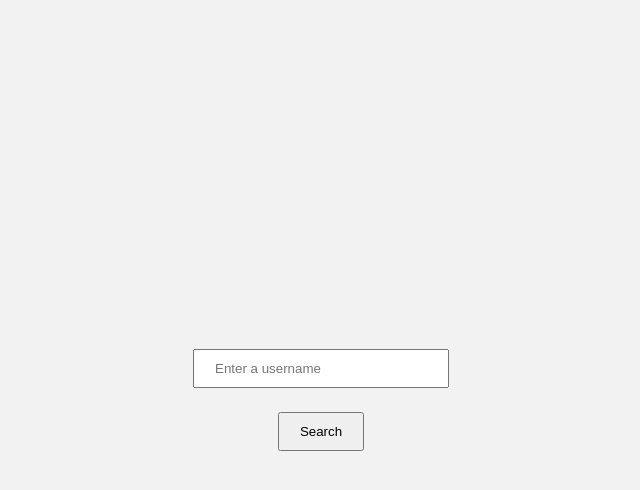
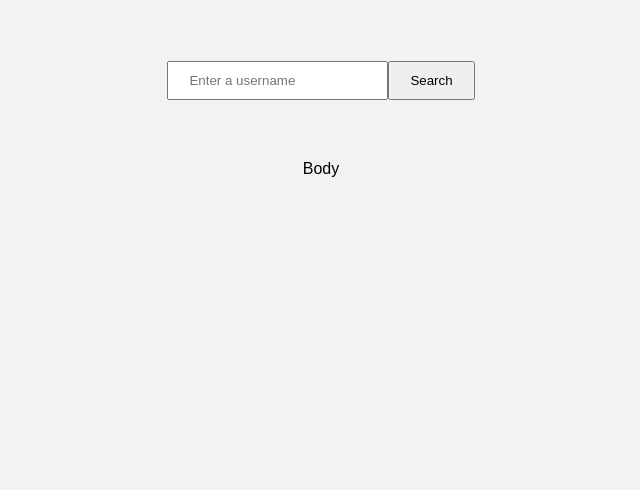
Before and after one commit to toakshh/Autonomize, a React (Vite) app: page / in a window 1280 px wide. Shown: the top 490 px of the page, without its empty margins (319-959 px from the left). Built offline with nearby package versions, Linux system fonts and the light colour scheme; no server answers.

Commit message:
created custom hook for fetching api

```diff
--- a/package.json
+++ b/package.json
@@ -10,6 +10,7 @@
     "preview": "vite preview"
   },
   "dependencies": {
+    "axios": "^1.6.5",
     "react": "^18.2.0",
     "react-dom": "^18.2.0"
   },
--- a/src/App.css
+++ b/src/App.css
@@ -2,4 +2,5 @@ main {
   display: flex;
   justify-content: center;
   align-items: center;
+  flex-direction: column;
 }
--- a/src/App.jsx
+++ b/src/App.jsx
@@ -1,10 +1,12 @@
 import "./App.css";
-import Form from "./components/Form";
+import Body from "./components/Body/Body";
+import Form from "./components/Form/Form";
 
 function App() {
   return (
     <main>
       <Form />
+      <Body />
     </main>
   );
 }
--- /dev/null
+++ b/src/components/Body/Body.jsx
@@ -0,0 +1,7 @@
+import React from "react";
+
+const Body = () => {
+  return <div>Body</div>;
+};
+
+export default Body;
--- a/src/components/Form.css
+++ b/src/components/Form/Form.css
@@ -1,17 +1,16 @@
 form {
   display: flex;
-  flex-direction: column;
+  flex-wrap: wrap;
   align-items: center;
   justify-content: center;
   /* border: 2px solid red; */
-  min-height: 100vh;
+  min-height: 20vh;
   width: 100%;
-  gap: 1.5rem;
   font-size: 4rem;
 }
 .userInput {
   padding: 10px 20px;
-  width: 20%;
+  min-width: 200px;
 }
 .formSubmit {
   padding: 10px 20px;
--- a/src/components/Form.jsx
+++ b/src/components/Form/Form.jsx
@@ -1,15 +1,19 @@
 import { useState } from "react";
 import "./Form.css";
+import { githubFetchURL } from "../../constants";
+import useApi from "../../hooks/useApi";
 
 const Form = () => {
   const [inputVal, setInputVal] = useState("");
+  const [data, loading, error, fetchData] = useApi();
   const handleSubmit = (e) => {
     e.preventDefault();
-    console.log(e.target.search.value);
+    fetchData(githubFetchURL + inputVal);
   };
   const handleChange = (e) => {
     setInputVal(e.target.value);
   };
+
   return (
     <form onSubmit={handleSubmit}>
       <input
@@ -20,6 +24,7 @@ const Form = () => {
         onChange={handleChange}
         className="userInput"
         placeholder="Enter a username"
+        required
       />
       <button className="formSubmit" type="submit">
         Search
--- /dev/null
+++ b/src/constants/index.js
@@ -0,0 +1 @@
+export const githubFetchURL = "https://api.github.com/users/"
--- /dev/null
+++ b/src/hooks/useApi.jsx
@@ -0,0 +1,27 @@
+import axios from "axios";
+import { useEffect, useState } from "react";
+
+const useApi = () => {
+  const [data, setdata] = useState(null);
+  const [loading, setLoading] = useState(false);
+  const [error, setError] = useState(null);
+  const fetchData = async (URL = undefined) => {
+    setLoading(true);
+    if (!URL) return;
+    try {
+      const res = await axios.get(`${URL}`);
+      setdata(res.data);
+    } catch (error) {
+      setError(error);
+    } finally {
+      setLoading(false);
+    }
+  };
+
+  useEffect(() => {
+    fetchData(URL);
+  }, []);
+
+  return [data, loading, error, fetchData];
+};
+export default useApi;
```
Also changed, not shown: 1 other file (tests, documents, lock files or other folders).
